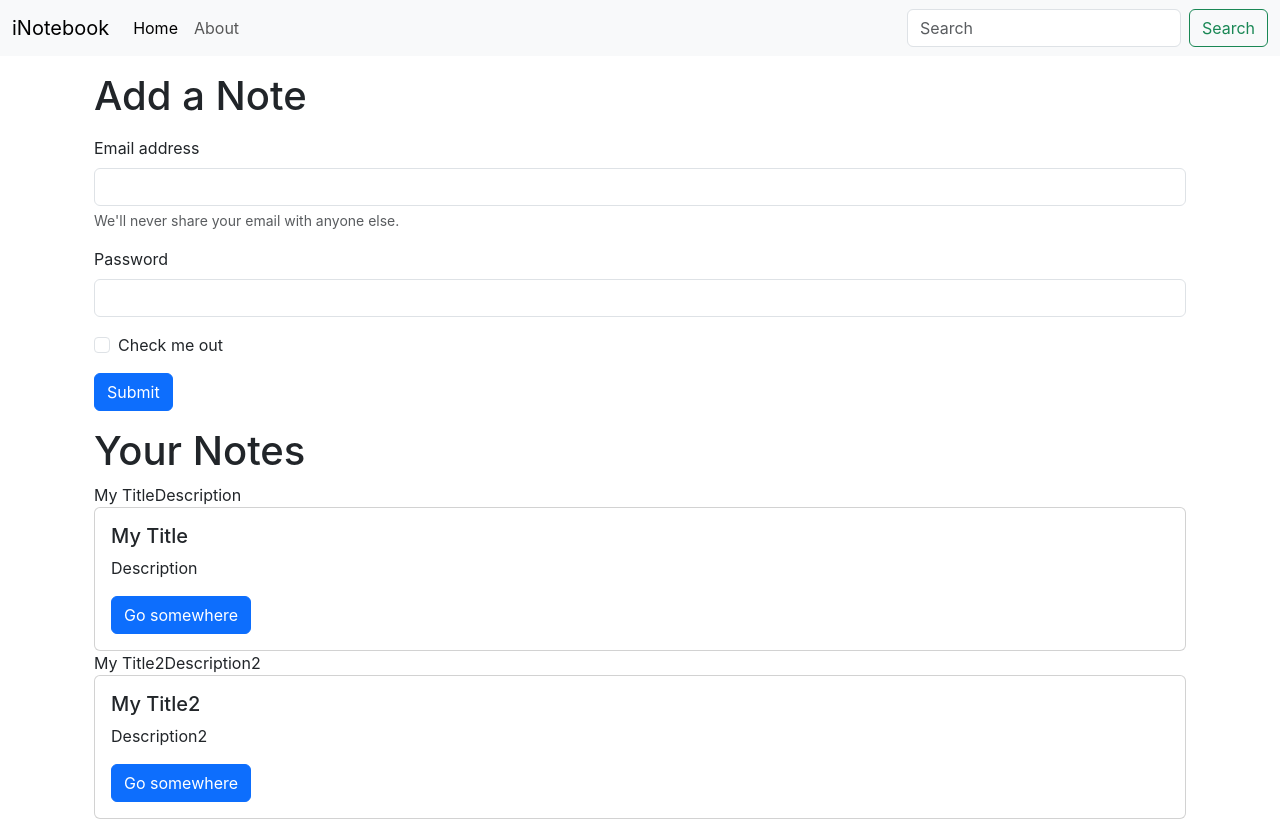
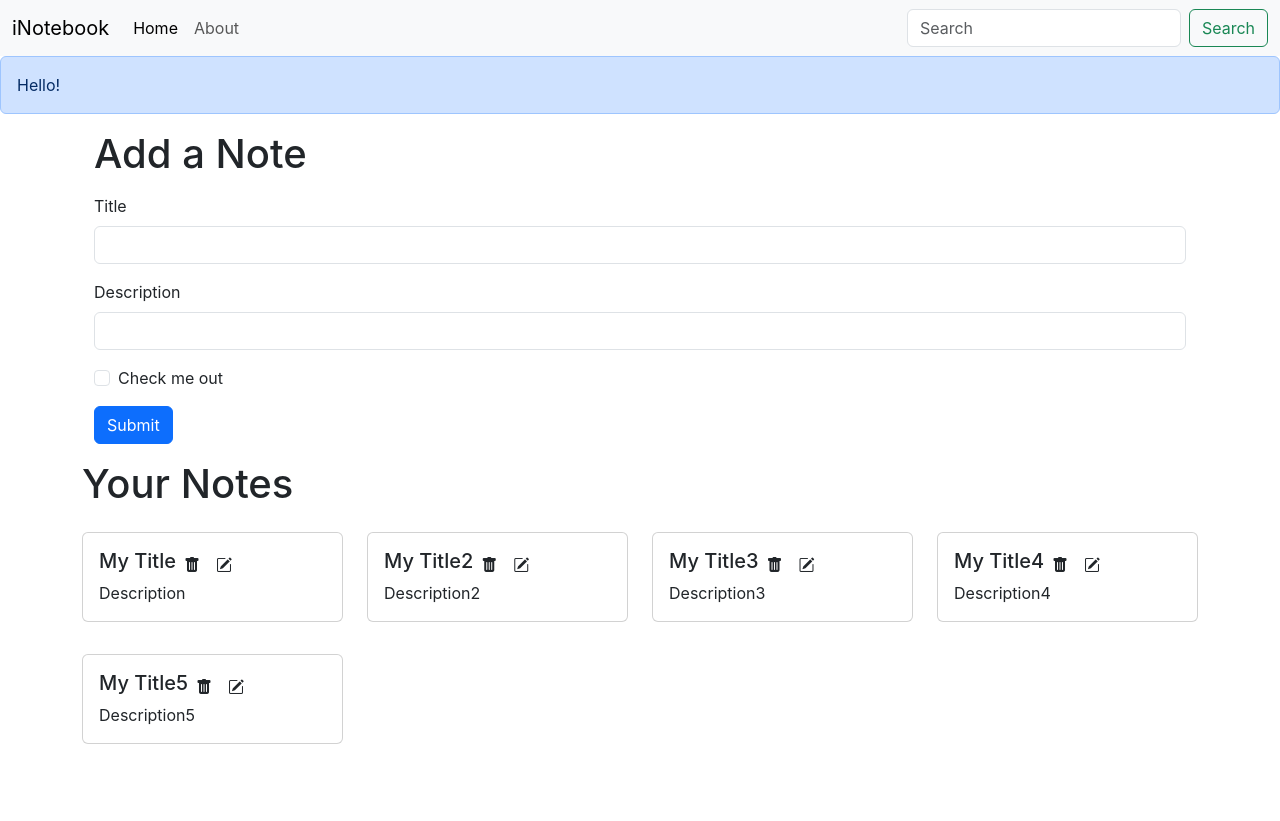
Before and after one commit to MaitriSoni17/iNotebook, a React (Create React App) app: page / in a window 1280 px wide. Shown: the top 821 px of the page. After the commit the page ends 800 px from the top, so only its background shows below. Built offline with nearby package versions, Linux system fonts and the light colour scheme; the HTML template or start-up script is replaced by a standard one.

Commit message:
Created Note Cards and Add Note Form

```diff
--- a/public/index.html
+++ b/public/index.html
@@ -24,6 +24,7 @@
     -->
   <link href="https://cdn.jsdelivr.net/npm/bootstrap@5.3.7/dist/css/bootstrap.min.css" rel="stylesheet"
     integrity="sha384-LN+7fdVzj6u52u30Kp6M/trliBMCMKTyK833zpbD+pXdCLuTusPj697FH4R/5mcr" crossorigin="anonymous">
+  <link rel="stylesheet" href="https://cdn.jsdelivr.net/npm/bootstrap-icons@1.13.1/font/bootstrap-icons.min.css">
   <title>iNotebook - Your notes secured in the cloud</title>
 </head>
 
--- a/src/App.js
+++ b/src/App.js
@@ -8,6 +8,7 @@
 import Home from './components/Home';
 import About from './components/About';
 import NoteState from './context/notes/NoteState';
+import Alert from './components/Alert';
 
 function App() {
   return (
@@ -15,6 +16,7 @@
       <NoteState>
         <Router>
           <NavBar />
+          <Alert message = "Hello!"/>
           <div className="container">
             <Routes>
               <Route path="/" element={<Home />} />
--- /dev/null
+++ b/src/components/AddNote.js
@@ -0,0 +1,38 @@
+import React, { useContext, useState } from 'react'
+import noteContext from "../context/notes/noteContext"
+const AddNote = () => {
+    const context = useContext(noteContext);
+    const { addNote } = context;
+    const [note, setNote] = useState({ title: "", description: "", tag: "default" })
+    const handleClick = (e) => {
+        e.preventDefault();
+        addNote(note.title, note.description, note.tag);
+    }
+    const onChange = (e) => {
+        setNote({ ...note, [e.target.name]: e.target.value })
+    }
+    return (
+        <>
+            <div className="container my-3">
+                <h1>Add a Note</h1>
+                <form className="my-3">
+                    <div className="mb-3">
+                        <label htmlFor="title" className="form-label">Title</label>
+                        <input type="text" className="form-control" id="title" name="title" aria-describedby="emailHelp" onChange={onChange} />
+                    </div>
+                    <div className="mb-3">
+                        <label htmlFor="description" className="form-label">Description</label>
+                        <input type="text" className="form-control" id="description" name="description" onChange={onChange} />
+                    </div>
+                    <div className="mb-3 form-check">
+                        <input type="checkbox" className="form-check-input" id="exampleCheck1" />
+                        <label className="form-check-label" htmlFor="exampleCheck1">Check me out</label>
+                    </div>
+                    <button type="submit" className="btn btn-primary" onClick={handleClick}>Submit</button>
+                </form>
+            </div>
+        </>
+    )
+}
+
+export default AddNote
--- /dev/null
+++ b/src/components/Alert.js
@@ -0,0 +1,13 @@
+import React from 'react'
+
+const Alert = (props) => {
+    return (
+        <>
+            <div className="alert alert-primary" role="alert">
+                {props.message}
+            </div>
+        </>
+    )
+}
+
+export default Alert
--- a/src/components/Home.js
+++ b/src/components/Home.js
@@ -3,26 +3,6 @@
 export const Home = () => {
   return (
     <>
-      <div className="container my-3">
-        <h1>Add a Note</h1>
-        <form className="my-3">
-          <div className="mb-3">
-            <label for="exampleInputEmail1" className="form-label">Email address</label>
-            <input type="email" className="form-control" id="exampleInputEmail1" aria-describedby="emailHelp" />
-            <div id="emailHelp" className="form-text">We'll never share your email with anyone else.</div>
-          </div>
-          <div className="mb-3">
-            <label for="exampleInputPassword1" className="form-label">Password</label>
-            <input type="password" className="form-control" id="exampleInputPassword1" />
-          </div>
-          <div className="mb-3 form-check">
-            <input type="checkbox" className="form-check-input" id="exampleCheck1" />
-            <label className="form-check-label" for="exampleCheck1">Check me out</label>
-          </div>
-          <button type="submit" className="btn btn-primary">Submit</button>
-        </form>
-      </div>
-
       <Notes/>
     </>
   )
--- a/src/components/NoteItem.js
+++ b/src/components/NoteItem.js
@@ -3,17 +3,20 @@
 const NoteItem = (props) => {
     const { note } = props;
     return (
-        <div>
-            {note.title}
-            {note.description}
-            <div className="card">
+        <>
+            <div className="col-md-3">
+                <div className="card my-3">
                     <div className="card-body">
-                        <h5 className="card-title">{note.title}</h5>
+                        <div className="d-flex align-items-center">
+                            <h5 className="card-title">{note.title}</h5>
+                            <i className="bi bi-trash-fill mx-2"></i>
+                            <i className="bi bi-pencil-square mx-2"></i>
+                        </div>
                         <p className="card-text">{note.description}</p>
-                        <a href="#" className="btn btn-primary">Go somewhere</a>
                     </div>
+                </div>
             </div>
-        </div>
+        </>
     )
 }
 
--- a/src/components/Notes.js
+++ b/src/components/Notes.js
@@ -1,15 +1,18 @@
 import React, { useContext } from 'react'
 import noteContext from "../context/notes/noteContext"
 import NoteItem from './NoteItem';
+import AddNote from './AddNote';
 const Notes = () => {
     const context = useContext(noteContext);
-    const { notes, setNotes } = context;
+    const { notes, addNote } = context;
     return (
         <>
-            <div className="container my-3">
+
+            <AddNote />
+            <div className="row my-3">
                 <h1>Your Notes</h1>
                 {notes.map((note) => {
-                    return <NoteItem note = {note}/>
+                    return <NoteItem key={note._id} note={note} />
                 })}
             </div>
         </>
--- a/src/context/notes/NoteState.js
+++ b/src/context/notes/NoteState.js
@@ -48,9 +48,34 @@
             "__v": 0
         }
     ]
+
     const [notes, setNotes] = useState(notesInitial)
+
+    // Add a Note
+    const addNote = (title, description, tag) => {
+        // TODO: API Call
+        console.log("Adding a new note.")
+        const note = {
+            "_id": "685ab36494c9d7e45656cd67",
+            "user": "68591a90e019c013af742d56",
+            "title": title,
+            "description": description,
+            "tag": tag,
+            "date": "2025-06-24T14:17:08.607Z",
+            "__v": 0
+        };
+        setNotes(notes.concat(note))
+    }
+    // Delete a Note
+    const deleteNote = () => {
+
+    }
+    // Edit a Note
+    const editNote = () => {
+
+    }
     return (
-        <NoteContext.Provider value={{notes, setNotes}}>
+        <NoteContext.Provider value={{ notes, addNote, deleteNote, editNote }}>
             {props.children}
         </NoteContext.Provider>
     )
--- a/src/index.css
+++ b/src/index.css
@@ -11,3 +11,7 @@
   font-family: source-code-pro, Menlo, Monaco, Consolas, 'Courier New',
     monospace;
 }
+
+i{
+  cursor: pointer;
+}
```
